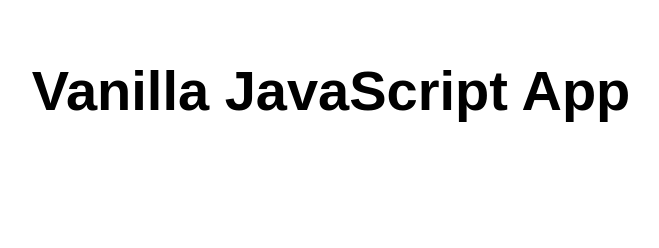
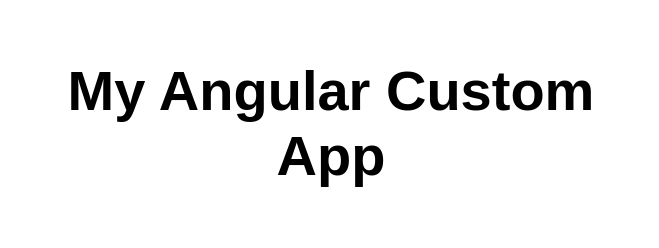
Before and after one commit to PRATEEK-712/my-first-static-web-app, a plain HTML site: page src/index.html in a window 1280 px wide. Shown: the whole page, without its empty margins (309-968 px from the left). Drawn offline with Linux system fonts and the light colour scheme.

Commit message:
Content Changed Again

```diff
--- a/src/index.html
+++ b/src/index.html
@@ -9,7 +9,7 @@
 
   <body>
     <main>
-      <h1>Vanilla JavaScript App</h1>
+      <h1>My Angular Custom App</h1>
     </main>
   </body>
 </html>
```
